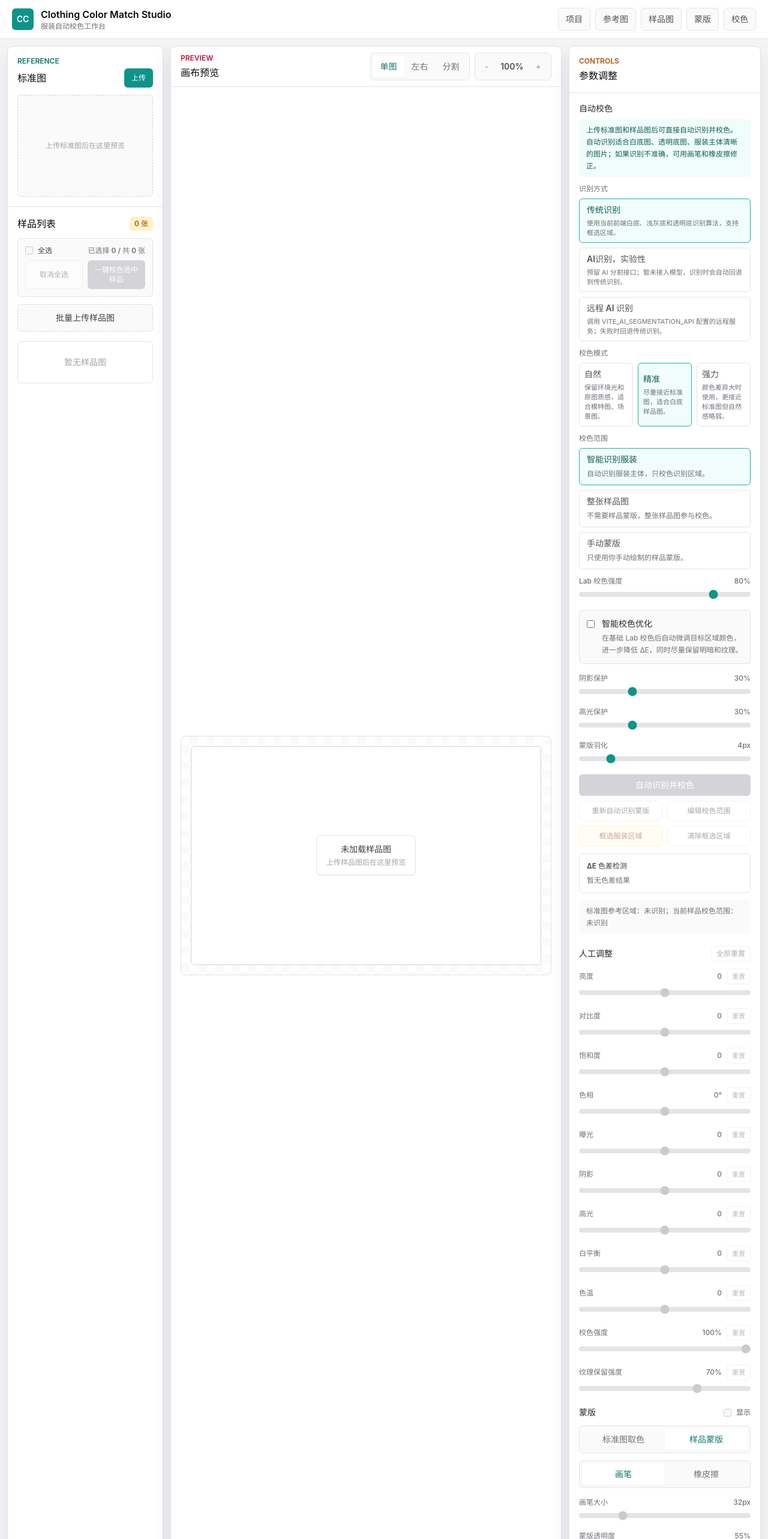
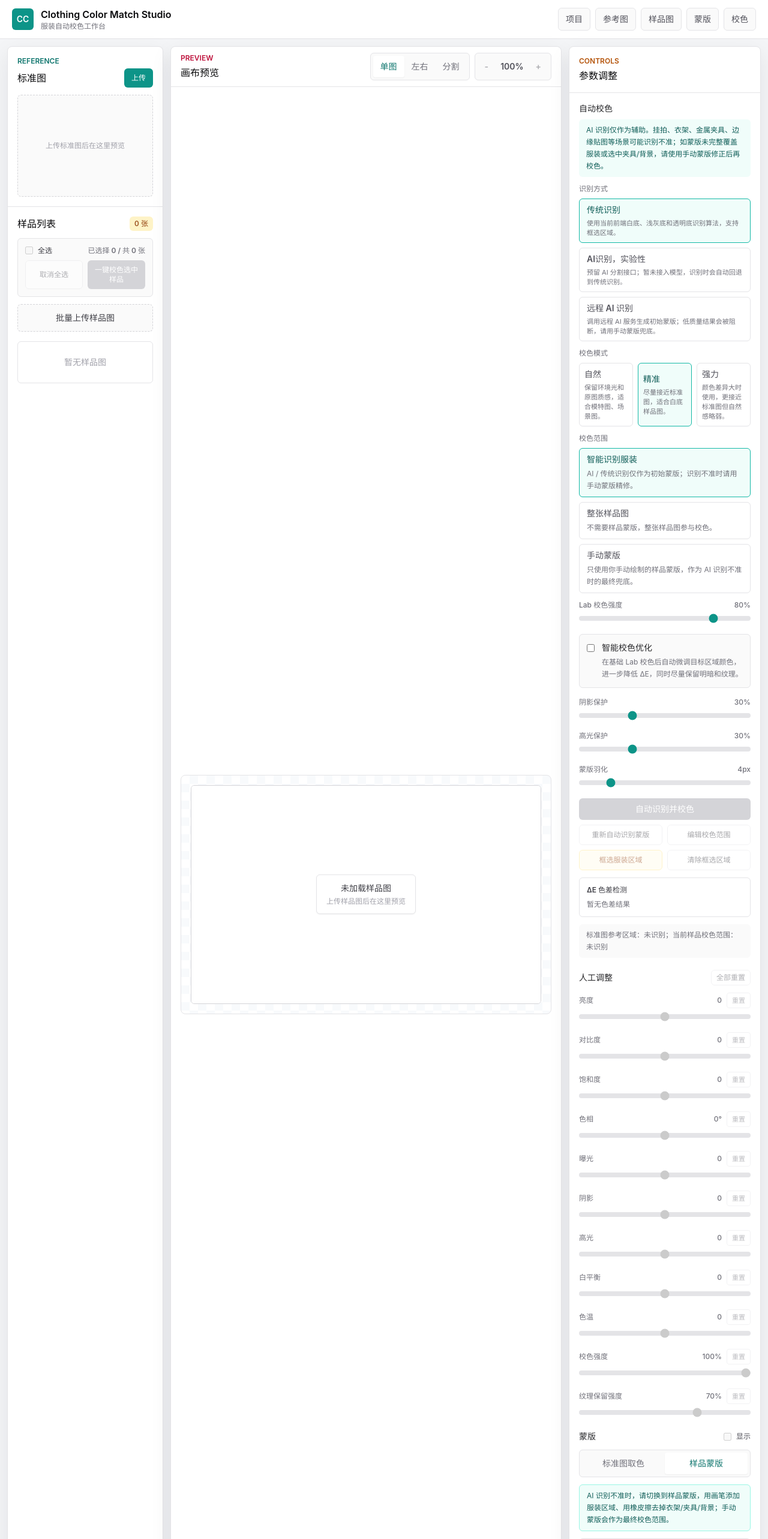
Before and after one commit to KevinYoungsir/clothing-color-match, a React (Vite) app: page / in a window 1280 px wide. Shown: the top 2566 px of the page at 60% size. Built offline with nearby package versions, Linux system fonts and the light colour scheme; no server answers; the HTML template or start-up script is replaced by a standard one.

Commit message:
fix: clarify manual mask fallback guidance

```diff
--- a/src/App.tsx
+++ b/src/App.tsx
@@ -88,6 +88,9 @@ const colorMatchModePresets: Record<ColorMatchMode, {
   }
 };
 
+const manualMaskFallbackNotice =
+  "AI 识别仅作为辅助。挂拍、衣架、金属夹具、边缘贴图等场景可能识别不准，请使用手动蒙版精修校色区域。";
+
 export default function App() {
   const [referenceImage, setReferenceImage] = useState<UploadedImage | null>(null);
   const [sampleImages, setSampleImages] = useState<UploadedImage[]>([]);
@@ -856,7 +859,7 @@ export default function App() {
     setIsMaskEditingActive(false);
     setIsMaskVisible(false);
     setIsRoiSelectionActive(true);
-    setAutoMaskNotice("请在画布上拖拽矩形框，圈出服装主体区域。");
+    setAutoMaskNotice("请在画布上拖拽矩形框，只圈出服装主体区域；如包含衣架、金属夹具或背景，请改用手动蒙版精修。");
   }
 
   function handleGarmentRoiChange(roi: GarmentRoi) {
@@ -879,7 +882,7 @@ export default function App() {
     invalidateAutoTargetMask(selectedSample);
     setIsRoiSelectionActive(false);
     setMaskEditMode("target");
-    setAutoMaskNotice("已保存服装框选区域，自动识别将只在框选范围内运行。");
+    setAutoMaskNotice("已保存服装框选区域，自动识别将只在框选范围内运行；如蒙版不完整或选中夹具/背景，请使用手动蒙版修正。");
   }
 
   function handleClearGarmentRoi() {
@@ -1000,7 +1003,7 @@ export default function App() {
     if (providerType === "remote-ai") {
       setAutoMaskNotice(
         isRemoteAiConfigured
-          ? "远程 AI 识别已启用；请求失败时会自动回退到传统识别。"
+          ? "远程 AI 识别已启用；AI 仅作为辅助，低质量结果会被阻断。挂拍、衣架、金属夹具或边缘贴图场景请用手动蒙版兜底。"
           : "远程 AI 服务未配置，将使用传统识别。"
       );
       return;
@@ -1047,6 +1050,7 @@ export default function App() {
       setMaskEditMode("target");
       setIsMaskEditingActive(true);
       setIsMaskVisible(true);
+      setAutoMaskNotice("已切换到手动蒙版模式。AI 识别不准时，请用画笔和橡皮擦精修最终校色范围。");
       return;
     }
 
@@ -1057,7 +1061,7 @@ export default function App() {
 
   function ensureMaskConfidence(label: string, result: SegmentationResult) {
     if (!hasMaskPixels(result.mask)) {
-      throw new Error(`${label}自动识别失败，请点击编辑校色范围手动修正。`);
+      throw new Error(`${label}自动识别失败，请点击编辑校色范围，使用手动蒙版修正后再校色。`);
     }
 
     const hasUnsafeCoverage = result.coverageRatio > 0.65;
@@ -1066,7 +1070,7 @@ export default function App() {
       (result.coverageRatio > 0.5 && result.touchesBorderRatio > 0.16);
 
     if (result.confidence < 0.45 || hasUnsafeCoverage || hasUnsafeBorderTouch) {
-      throw new Error(`${label}自动识别不确定，请点击编辑校色范围手动修正。`);
+      throw new Error(`${label}自动识别不确定，请点击编辑校色范围，使用手动蒙版修正后再校色。`);
     }
   }
 
@@ -1080,7 +1084,7 @@ export default function App() {
     setIsMaskEditingActive(true);
     setIsRoiSelectionActive(false);
     setIsMaskVisible(true);
-    setAutoMaskNotice(message);
+    setAutoMaskNotice(`${message} ${manualMaskFallbackNotice}`);
   }
 
   async function ensureReferenceMask(referenceImageData: ImageData) {
@@ -1186,7 +1190,7 @@ export default function App() {
       setMaskEditMode("target");
       setIsMaskEditingActive(true);
       setIsMaskVisible(true);
-      setAutoMaskNotice("手动蒙版模式请使用画笔绘制样品图校色范围。");
+      setAutoMaskNotice("手动蒙版模式请使用画笔绘制样品图校色范围；这是 AI 识别不准时的最终兜底方式。");
       return;
     }
 
@@ -1269,7 +1273,7 @@ export default function App() {
       setIsMaskEditingActive(true);
       setIsRoiSelectionActive(false);
       setIsMaskVisible(true);
-      setAutoMaskNotice("已切换到手动蒙版模式，请绘制样品图校色范围。");
+      setAutoMaskNotice("已切换到手动蒙版模式，请绘制样品图校色范围；手动蒙版将作为最终校色范围。");
       setProcessedImages({});
       setAdjustedImages({});
       return;
--- a/src/components/AdjustmentPanel.tsx
+++ b/src/components/AdjustmentPanel.tsx
@@ -100,7 +100,7 @@ const colorCorrectionScopeOptions: Array<{
   value: ColorCorrectionScope;
 }> = [
   {
-    description: "自动识别服装主体，只校色识别区域。",
+    description: "AI / 传统识别仅作为初始蒙版；识别不准时请用手动蒙版精修。",
     label: "智能识别服装",
     value: "auto-garment"
   },
@@ -110,7 +110,7 @@ const colorCorrectionScopeOptions: Array<{
     value: "full-image"
   },
   {
-    description: "只使用你手动绘制的样品蒙版。",
+    description: "只使用你手动绘制的样品蒙版，作为 AI 识别不准时的最终兜底。",
     label: "手动蒙版",
     value: "manual-mask"
   }
@@ -154,7 +154,7 @@ const segmentationProviderOptions: Array<{
     value: "ai-placeholder"
   },
   {
-    description: "调用 VITE_AI_SEGMENTATION_API 配置的远程服务；失败时回退传统识别。",
+    description: "调用远程 AI 服务生成初始蒙版；低质量结果会被阻断，请用手动蒙版兜底。",
     label: "远程 AI 识别",
     value: "remote-ai"
   }
@@ -286,8 +286,8 @@ export function AdjustmentPanel({
             {isFullImageScope
               ? "整张样品图模式会把整张样品图向标准图颜色匹配，不需要样品蒙版。"
               : isManualMaskScope
-                ? "手动蒙版模式只校色你绘制的样品蒙版区域，适合精修复杂背景图片。"
-                : "上传标准图和样品图后可直接自动识别并校色。自动识别适合白底图、透明底图、服装主体清晰的图片；如果识别不准确，可用画笔和橡皮擦修正。"}
+                ? "手动蒙版模式只校色你绘制的样品蒙版区域，适合精修挂拍、衣架、金属夹具、边缘贴图和复杂背景图片。"
+                : "AI 识别仅作为辅助。挂拍、衣架、金属夹具、边缘贴图等场景可能识别不准；如蒙版未完整覆盖服装或选中夹具/背景，请使用手动蒙版修正后再校色。"}
           </p>
 
           <div className="mt-3">
@@ -323,7 +323,7 @@ export function AdjustmentPanel({
             ) : null}
             {segmentationProviderType === "remote-ai" && isRemoteAiConfigured ? (
               <p className="mt-2 rounded-md border border-sky-200 bg-sky-50 px-3 py-2 text-xs leading-5 text-sky-800">
-                将调用远程 AI 分割服务；请求失败时会自动回退到传统识别。
+                将调用远程 AI 分割服务生成初始蒙版；低质量或不可靠结果会被阻断。挂拍、衣架、金属夹具、边缘贴图等高风险图请以手动蒙版作为最终校色范围。
               </p>
             ) : null}
           </div>
@@ -510,7 +510,7 @@ export function AdjustmentPanel({
           ) : null}
 
           {autoMaskNotice ? (
-            <p className="mt-3 rounded-md border border-amber-200 bg-amber-50 px-3 py-2 text-xs font-medium text-amber-800">
+            <p className="mt-3 rounded-md border border-amber-200 bg-amber-50 px-3 py-2 text-xs font-medium leading-5 text-amber-800">
               {autoMaskNotice}
             </p>
           ) : null}
@@ -693,6 +693,12 @@ export function AdjustmentPanel({
             ))}
           </div>
 
+          {maskEditMode === "target" && !isFullImageScope ? (
+            <p className="mt-3 rounded-md border border-teal-200 bg-teal-50 px-3 py-2 text-xs leading-5 text-teal-800">
+              AI 识别不准时，请切换到样品蒙版，用画笔添加服装区域、用橡皮擦去掉衣架/夹具/背景；手动蒙版会作为最终校色范围。
+            </p>
+          ) : null}
+
           <div className="mt-3 grid grid-cols-2 rounded-md border border-zinc-200 bg-zinc-50 p-1">
             {(["brush", "eraser"] as const).map((tool) => (
               <button
```
Also changed, not shown: 1 other file (tests, documents, lock files or other folders).
